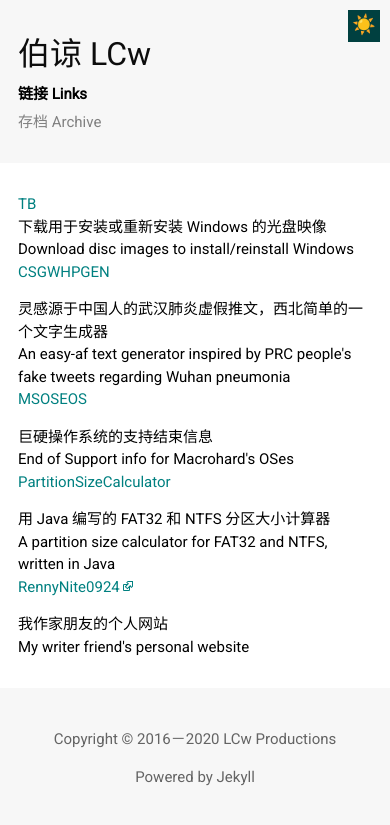
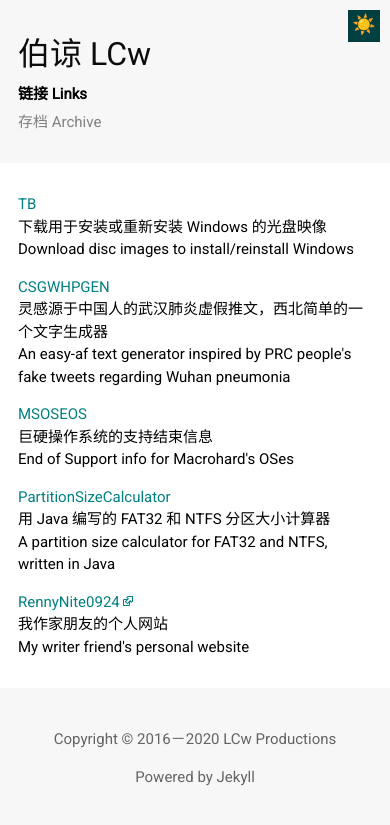
Before and after one commit to win98se/win98se.github.io, a Jekyll site: the page built from links/index.html, in a window 390 px wide. Shown: the top 825 px of the page. Built offline with Jekyll 4.4.1, drawn with Linux system fonts in a browser that asks for light colours; some web fonts are replaced.

Commit message:
Rework II update 5
Fix mobile display bug caused by last update

```diff
--- a/_layouts/default.html
+++ b/_layouts/default.html
@@ -329,14 +329,14 @@ footer {
 	text-align: right;
 }
 
-.sppgrow:first-child .sppgcol:last-child .sppgcel {
-	padding-top: 0;
-}
-
 .sppgcol:last-child .sppgcel {
 	border-left: 2px solid #ffffff;
 	padding-left: 10px;
-	padding-top: 10px;
+	padding-bottom: 10px;
+}
+
+.sppgrow:last-child .sppgcol:last-child .sppgcel {
+	padding-bottom: 0;
 }
 
 /* div tables end */
@@ -472,7 +472,7 @@ body.light .sppgcol:first-child {
 	.sppgcol:last-child .sppgcel {
 		border-left: none;
 		padding-left: 0;
-		padding-top: 15px;
+		padding-bottom: 15px;
 	}
 }
 
```
